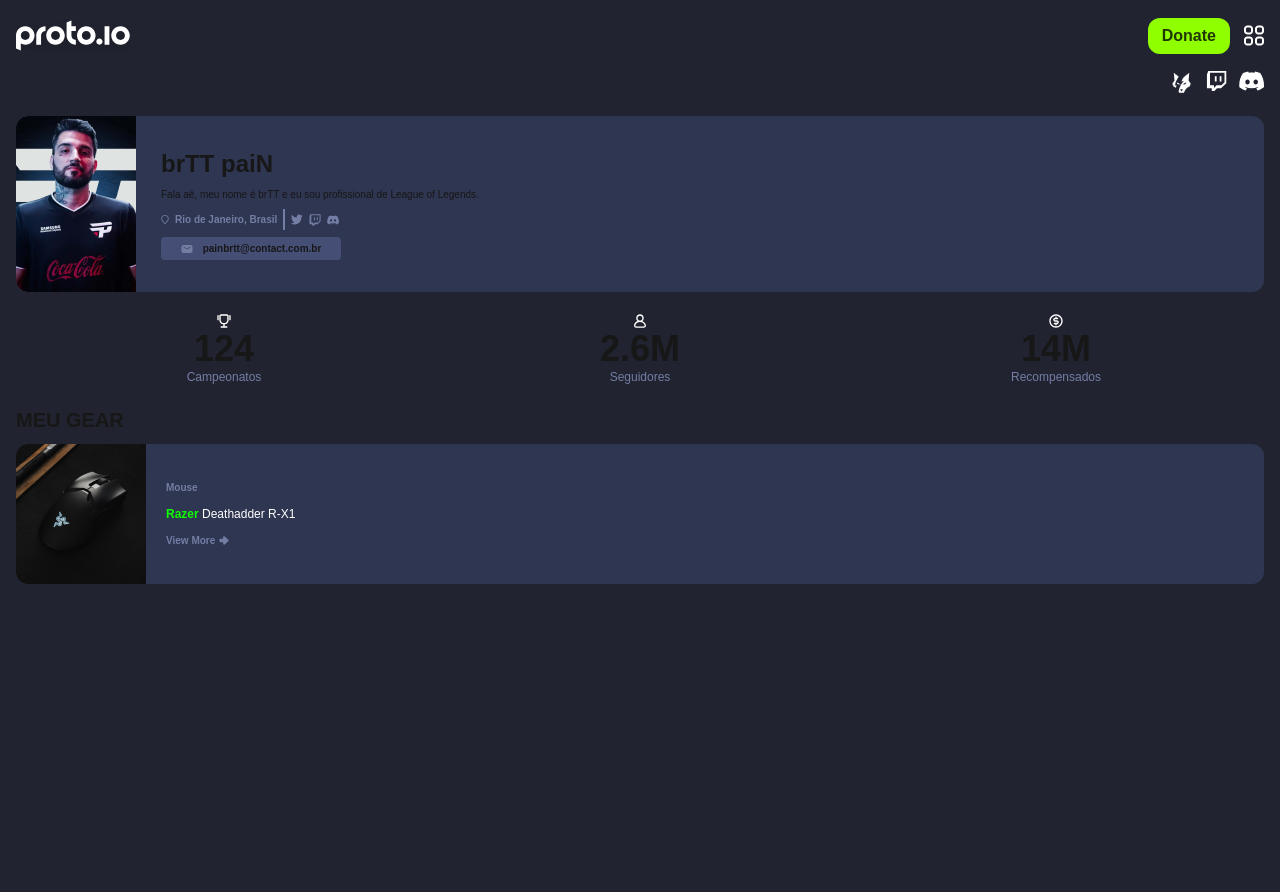
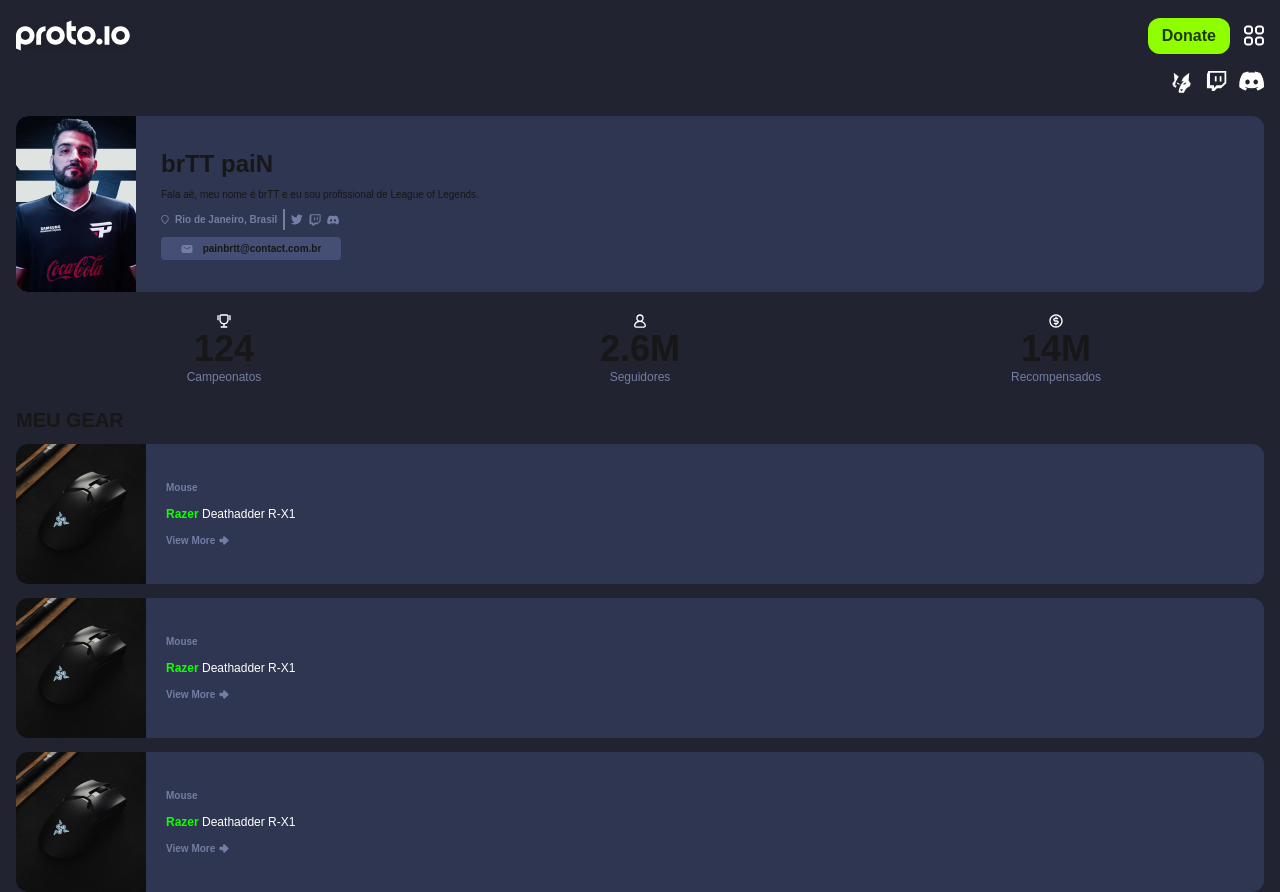
Before and after one commit to Felipe-Monte/my-app, a Next.js app: page / in a window 1280 px wide. Built offline with nearby package versions, Linux system fonts and the light colour scheme.

Commit message:
feat: mock items

```diff
--- a/src/components/CardProduct/index.tsx
+++ b/src/components/CardProduct/index.tsx
@@ -1,12 +1,20 @@
 import Image from 'next/image';
 import { IconArrowRight } from '../../../public/assets/svg';
 
-export default function CardProduct() {
+
+type CardProductType = {
+  image: string;
+  mark: string;
+  item: string;
+  name: string;
+}
+
+export default function CardProduct({ image, mark, item, name } : CardProductType) {
   return (
     <div className="w-full h-[140px] rounded-xl bg-[#2F3651] flex">
       <div className="w-[130px] h-full relative">
         <Image
-          src="/assets/img/mouse-razer.png"
+          src={image}
           fill
           className="object-cover"
           alt="mouse image"
@@ -15,10 +23,10 @@
 
       <div className="flex-1 px-5 items-center justify-center rounded-r-xl">
         <div className="flex flex-col gap-2.5 items-start justify-center h-full">
-          <p className="font-bold text-[10px] text-[#747DA4]">Mouse</p>
+          <p className="font-bold text-[10px] text-[#747DA4]">{item}</p>
           <p className="font-extrabold text-[12px] text-[#0fff00]">
-            Razer{' '}
-            <span className="font-medium text-white">Deathadder R-X1</span>
+            {mark}{' '}
+            <span className="font-medium text-white">{name}</span>
           </p>
           <div className="flex items-center justify-center gap-1">
             <p className="font-bold text-[10px] text-[#747DA4]">View More </p>
--- a/src/components/CardsGear/index.tsx
+++ b/src/components/CardsGear/index.tsx
@@ -1,12 +1,41 @@
 import CardProduct from '../CardProduct';
+
+const products = [
+  {
+    image: '/assets/img/mouse-razer.png',
+    item: 'Mouse',
+    mark: 'Razer',
+    name: 'Deathadder R-X1',
+  },
+  {
+    image: '/assets/img/mouse-razer.png',
+    item: 'Mouse',
+    mark: 'Razer',
+    name: 'Deathadder R-X1',
+  },
+  {
+    image: '/assets/img/mouse-razer.png',
+    item: 'Mouse',
+    mark: 'Razer',
+    name: 'Deathadder R-X1',
+  },
+];
 
 export default function CardsGear() {
   return (
     <div className="w-full h-[486px]">
       <h2 className="font-bold text-xl mb-2.5">MEU GEAR</h2>
 
-      <main>
-        <CardProduct />
+      <main className="flex flex-col gap-3.5">
+        {products.map((item, index) => (
+          <CardProduct
+            key={index}
+            image={item.image}
+            item={item.item}
+            mark={item.mark}
+            name={item.name}
+          />
+        ))}
       </main>
     </div>
   );
```
